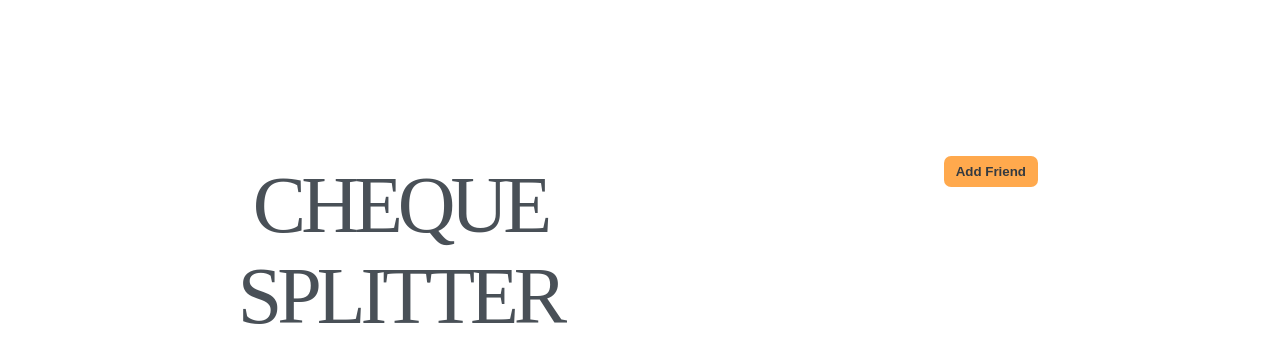
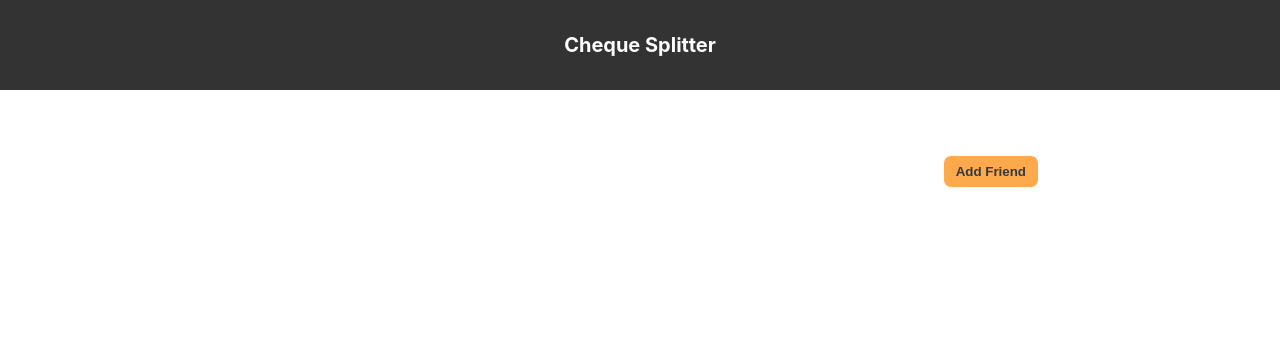
Before and after one commit to islam-aref/split_cheque, a React (Create React App) app: page / in a window 1280 px wide. Shown: the top 362 px of the page. Built offline with nearby package versions, Linux system fonts and the light colour scheme.

Commit message:
Update index.css

```diff
--- a/src/index.css
+++ b/src/index.css
@@ -33,14 +33,18 @@ body {
   align-items: start;
 }
 h1{
-  text-align: center;
-  font-family: "Monoton";
-  font-size: 8rem;
-  text-transform: uppercase;
-  font-weight: 400;
-  word-spacing: 30px;
-  letter-spacing: -5px;
-  padding: 2.4rem 0;
+  position: fixed; /* Sticks the header to the top */
+  top: 0; /* Sticks it to the top of the viewport */
+  left: 0; /* Aligns the header with the left edge */
+  width: 100%; /* Makes the header stretch across the full width */
+  height: 90px; /* Set a height for your header */
+  font: 60px;
+  background-color: #333; /* Background color of your choice */
+  color: white; /* Text color */
+  display: flex; /* Flexbox for content alignment */
+  align-items: center; /* Vertically centers the content */
+  justify-content: center; /* Horizontally centers the content */
+  z-index: 1000;
 }
 .button {
   background-color: var(--color-medium);
```
